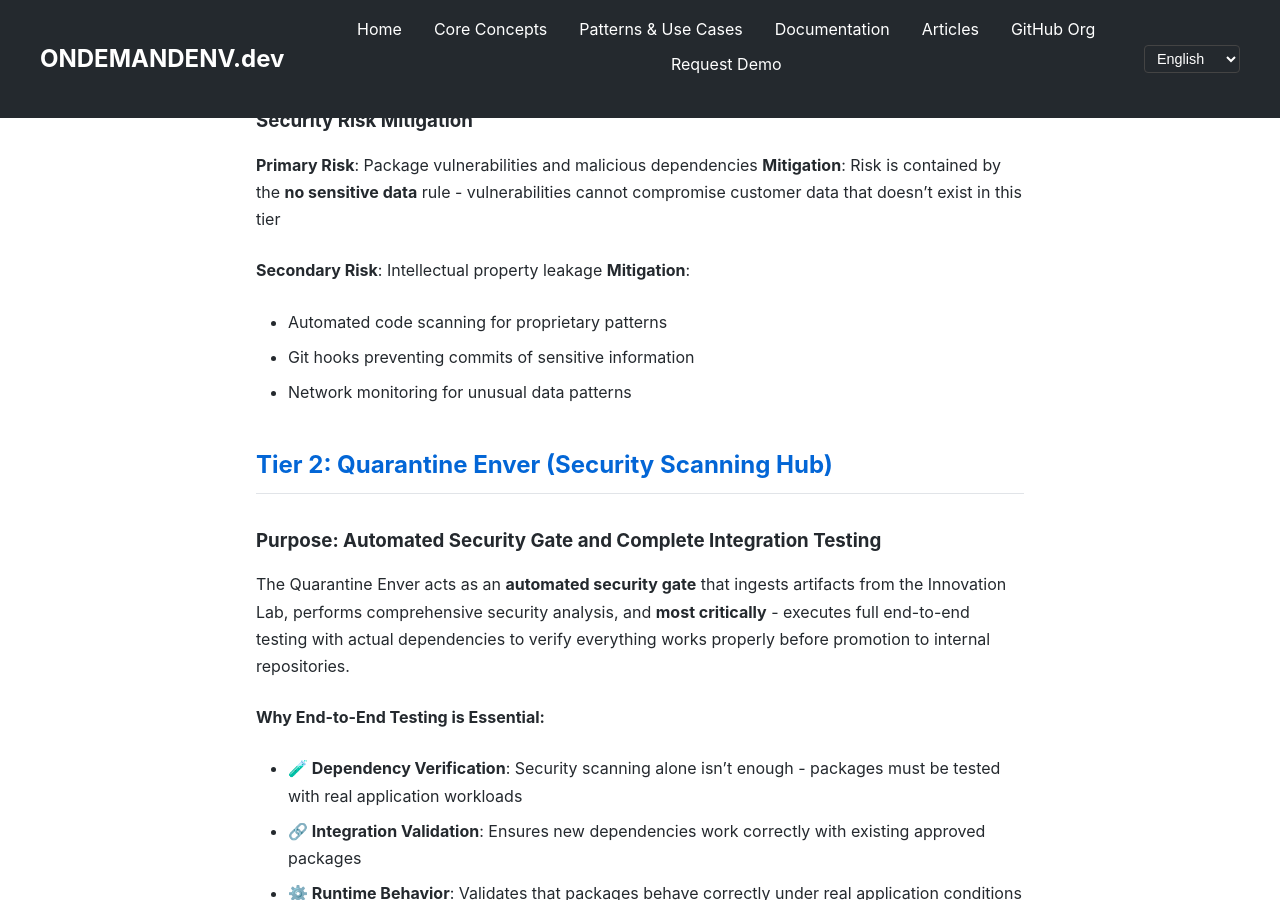
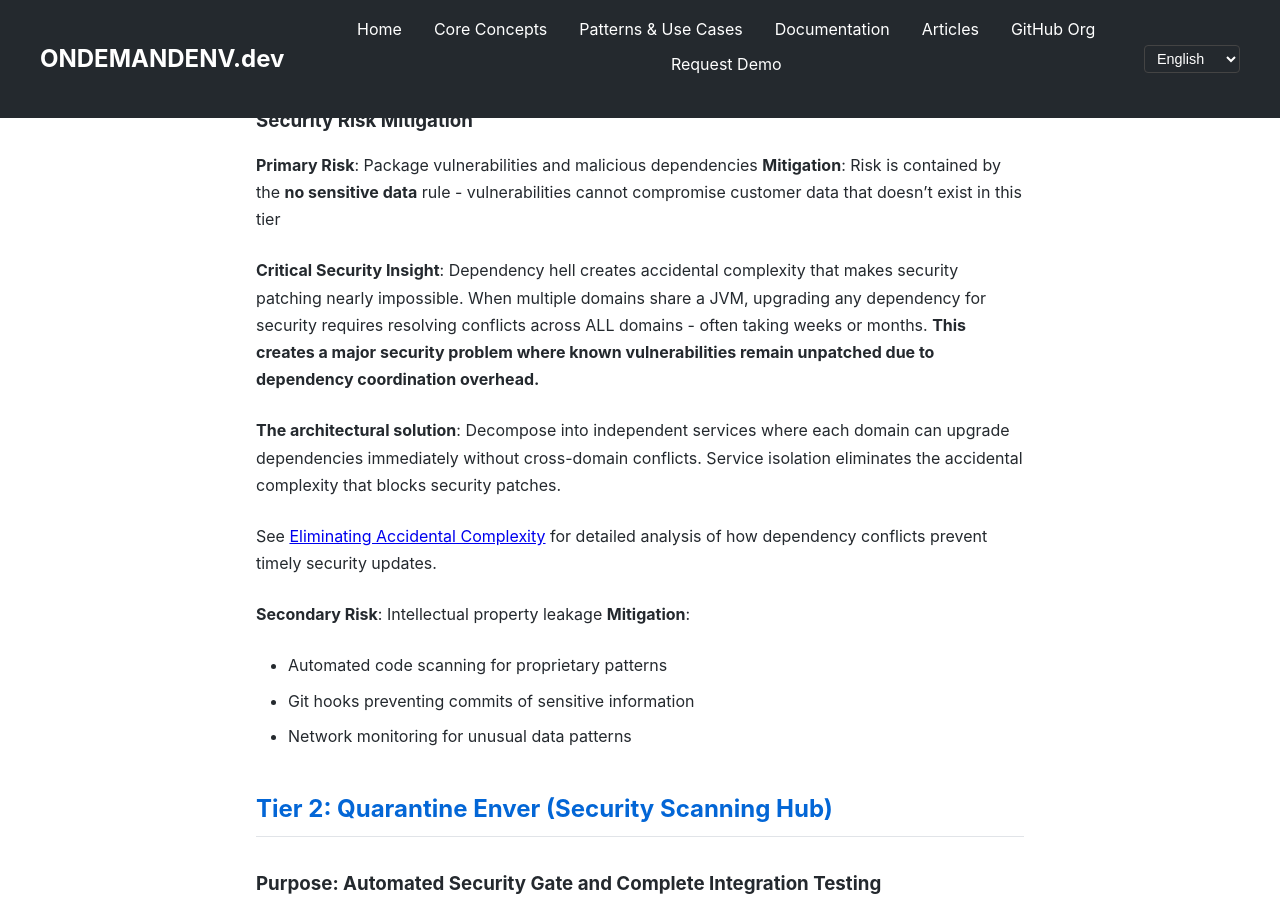
Before and after one commit to ondemandenv/ondemandenv.github.io, a Jekyll site: the page built from articles/isolated-offshore-development-pattern.md, in a window 1280 px wide and 900 px high, scrolled down 7884 px. Built offline with Jekyll 4.4.1, drawn with Linux system fonts in a browser that asks for light colours; a script that is not in the unit is left out.

Commit message:
+++++ ++++ ++++ ++++

```diff
--- a/articles/isolated-offshore-development-pattern.md
+++ b/articles/isolated-offshore-development-pattern.md
@@ -257,6 +257,12 @@ Internet Access (Public PKI)
 
 **Primary Risk**: Package vulnerabilities and malicious dependencies
 **Mitigation**: Risk is contained by the **no sensitive data** rule - vulnerabilities cannot compromise customer data that doesn't exist in this tier
+
+**Critical Security Insight**: Dependency hell creates accidental complexity that makes security patching nearly impossible. When multiple domains share a JVM, upgrading any dependency for security requires resolving conflicts across ALL domains - often taking weeks or months. **This creates a major security problem where known vulnerabilities remain unpatched due to dependency coordination overhead.**
+
+**The architectural solution**: Decompose into independent services where each domain can upgrade dependencies immediately without cross-domain conflicts. Service isolation eliminates the accidental complexity that blocks security patches.
+
+See [Eliminating Accidental Complexity](/articles/eliminating-accidental-complexity/) for detailed analysis of how dependency conflicts prevent timely security updates.
 
 **Secondary Risk**: Intellectual property leakage
 **Mitigation**:
```
